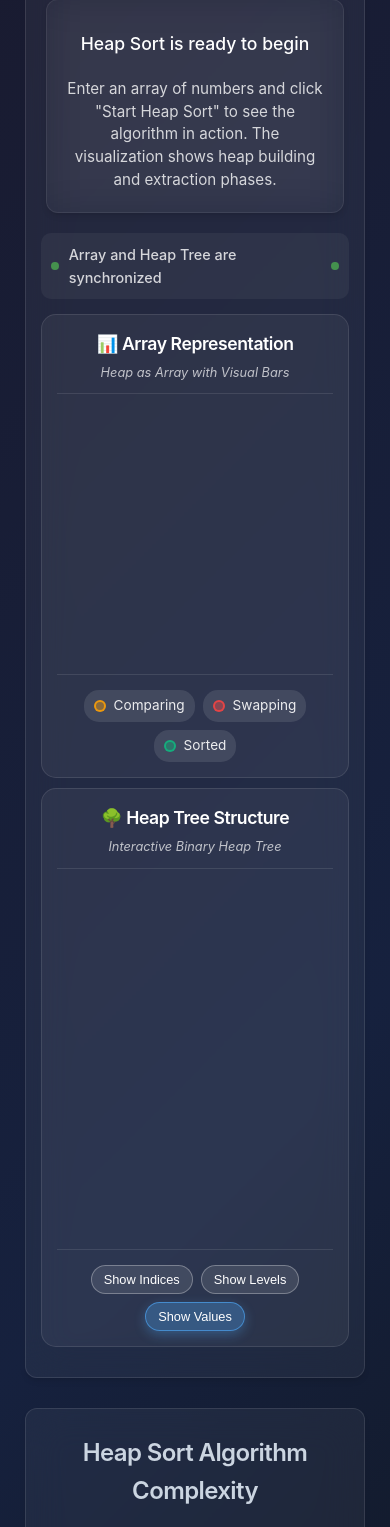
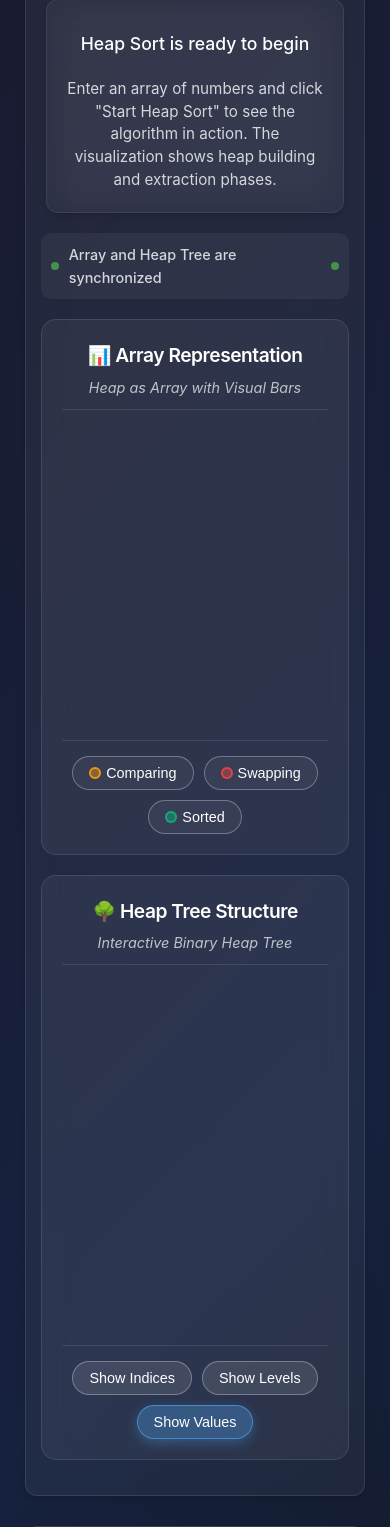
Before and after one commit to Aryan-Dev26/AlgoVizard, a Flask app: page /algorithms/heap-sort in a window 390 px wide. Shown: the part 1629-3156 px from the top of the page. Run offline with Flask 3, Linux system fonts and the light colour scheme.

Commit message:
Fix Dual View Side-by-Side Layout Issues
 CRITICAL FIX: Ensure True Side-by-Side Layout

 Fixed Heap Sort Dual View:
- Added !important declarations to override conflicting CSS
- Forced grid layout with explicit grid-template-columns: 1fr 1fr
- Added width: 100% and max-width: none to prevent container issues
- Added min-width: 0 to prevent flex item overflow
- Improved responsive behavior with proper media queries

 Key Changes:
- Grid layout now properly displays side-by-side on desktop (>1024px)
- Responsive stacking on mobile/tablet (1024px)
- Removed CSS conflicts that were causing vertical stacking
- Enhanced legend styling with proper button layout
- Added robust CSS specificity with !important declarations

 Responsive Behavior:
- Desktop: True side-by-side grid layout (1fr 1fr)
- Mobile/Tablet: Vertical stacking (flex-direction: column)
- Proper breakpoint at 1024px for optimal viewing

 Result:
- No more scrolling needed on desktop screens
- Clean side-by-side visualization of array and tree
- Professional layout that fits everything on one screen
- Consistent behavior across all tree-based algorithms

This ensures users can see both array and tree representations simultaneously without any scrolling!

```diff
--- a/frontend/templates/heap-sort.html
+++ b/frontend/templates/heap-sort.html
@@ -445,6 +445,112 @@
             box-shadow: 0 8px 20px rgba(79, 172, 254, 0.4) !important;
         }
 
+        /* Force dual view layout */
+        .dual-view-container {
+            display: grid !important;
+            grid-template-columns: 1fr 1fr !important;
+            gap: 20px !important;
+            margin: 20px 0 !important;
+            min-height: 500px !important;
+            width: 100% !important;
+            max-width: none !important;
+        }
+
+        .array-view, .structure-view {
+            background: rgba(255, 255, 255, 0.05) !important;
+            border-radius: 15px !important;
+            border: 1px solid rgba(255, 255, 255, 0.1) !important;
+            padding: 20px !important;
+            display: flex !important;
+            flex-direction: column !important;
+            min-width: 0 !important; /* Prevent overflow */
+        }
+
+        .view-header {
+            text-align: center !important;
+            margin-bottom: 15px !important;
+            border-bottom: 1px solid rgba(255, 255, 255, 0.1) !important;
+            padding-bottom: 10px !important;
+        }
+
+        .view-header h3 {
+            font-size: 1.2rem !important;
+            color: white !important;
+            margin: 0 0 5px 0 !important;
+        }
+
+        .view-subtitle {
+            font-size: 0.9rem !important;
+            color: rgba(255, 255, 255, 0.7) !important;
+            margin: 0 !important;
+        }
+
+        .view-content {
+            flex: 1 !important;
+            display: flex !important;
+            align-items: center !important;
+            justify-content: center !important;
+            min-height: 300px !important;
+        }
+
+        .view-controls {
+            display: flex !important;
+            gap: 10px !important;
+            justify-content: center !important;
+            margin-top: 15px !important;
+            padding-top: 15px !important;
+            border-top: 1px solid rgba(255, 255, 255, 0.1) !important;
+            flex-wrap: wrap !important;
+        }
+
+        .control-btn {
+            padding: 8px 16px !important;
+            background: rgba(255, 255, 255, 0.1) !important;
+            border: 1px solid rgba(255, 255, 255, 0.3) !important;
+            border-radius: 20px !important;
+            color: white !important;
+            font-size: 0.9rem !important;
+            cursor: pointer !important;
+            transition: all 0.3s ease !important;
+        }
+
+        .control-btn:hover {
+            background: rgba(255, 255, 255, 0.2) !important;
+            border-color: rgba(255, 255, 255, 0.5) !important;
+        }
+
+        .control-btn.active {
+            background: rgba(79, 172, 254, 0.3) !important;
+            border-color: rgba(79, 172, 254, 0.6) !important;
+        }
+
+        .legend-btn {
+            display: flex !important;
+            align-items: center !important;
+            cursor: default !important;
+            background: rgba(255, 255, 255, 0.05) !important;
+        }
+
+        .legend-btn:hover {
+            background: rgba(255, 255, 255, 0.08) !important;
+        }
+
+        /* Responsive behavior */
+        @media (min-width: 1025px) {
+            .dual-view-container {
+                display: grid !important;
+                grid-template-columns: 1fr 1fr !important;
+            }
+        }
+
+        @media (max-width: 1024px) {
+            .dual-view-container {
+                display: flex !important;
+                flex-direction: column !important;
+                grid-template-columns: none !important;
+            }
+        }
+
         @media (max-width: 768px) {
             .algorithm-header h1 {
                 font-size: 2rem;
@@ -571,18 +677,18 @@
                         </div>
                     </div>
                     <div class="view-controls">
-                        <div class="legend-item">
-                            <div class="legend-color legend-comparing"></div>
-                            <span>Comparing</span>
-                        </div>
-                        <div class="legend-item">
-                            <div class="legend-color legend-swapping"></div>
-                            <span>Swapping</span>
-                        </div>
-                        <div class="legend-item">
-                            <div class="legend-color legend-sorted"></div>
-                            <span>Sorted</span>
-                        </div>
+                        <button class="control-btn legend-btn">
+                            <div class="legend-color legend-comparing" style="display: inline-block; width: 12px; height: 12px; border-radius: 50%; margin-right: 5px; background: rgba(245, 158, 11, 0.4); border: 2px solid rgba(245, 158, 11, 0.9);"></div>
+                            Comparing
+                        </button>
+                        <button class="control-btn legend-btn">
+                            <div class="legend-color legend-swapping" style="display: inline-block; width: 12px; height: 12px; border-radius: 50%; margin-right: 5px; background: rgba(239, 68, 68, 0.4); border: 2px solid rgba(239, 68, 68, 0.9);"></div>
+                            Swapping
+                        </button>
+                        <button class="control-btn legend-btn">
+                            <div class="legend-color legend-sorted" style="display: inline-block; width: 12px; height: 12px; border-radius: 50%; margin-right: 5px; background: rgba(16, 185, 129, 0.4); border: 2px solid rgba(16, 185, 129, 0.8);"></div>
+                            Sorted
+                        </button>
                     </div>
                 </div>
 
```
Also changed, not shown: frontend/templates/binary-search-tree.html (+5 -5 lines), backend/data/interactions.json.
